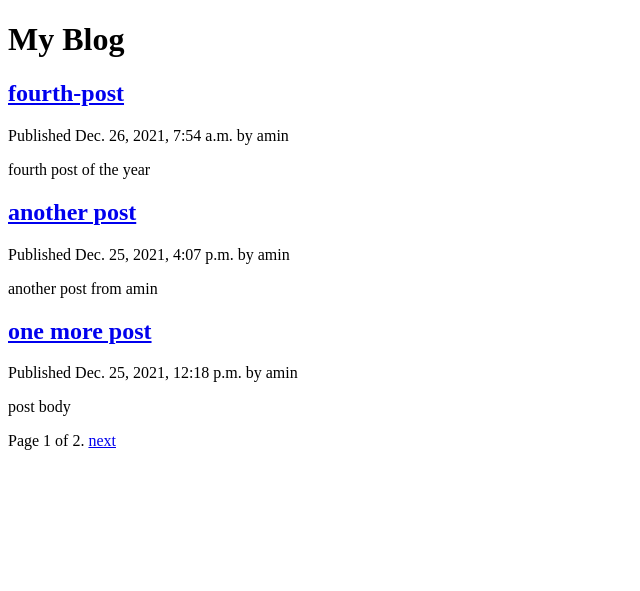
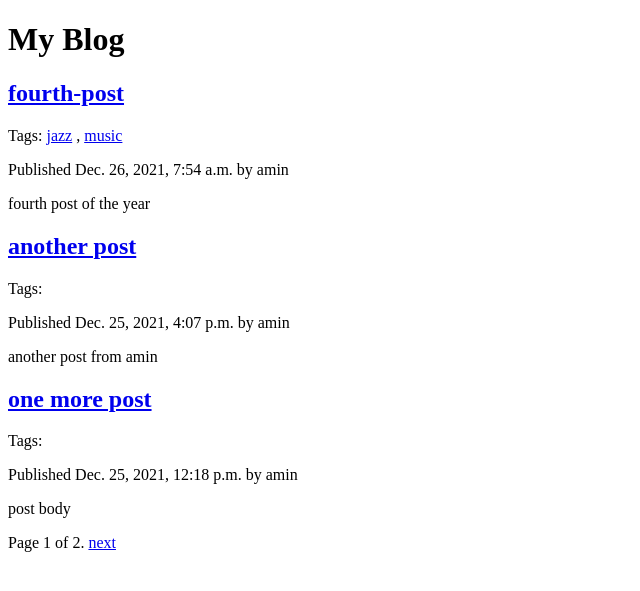
Before and after one commit to aminMuktar/django_template, a Django app: page /blog/ in a window 1280 px wide. Shown: the top 591 px of the page, without its empty margins (0-640 px from the left). Run offline with Django 3.2, Linux system fonts and the light colour scheme; data comes from the database, SQL or seed files in the repository; both versions use the stored data as it was after the commit; parts of the project's set-up code (start-up, migrations or seed data) failed here and were passed over.

Commit message:
added editted template

```diff
--- a/blog/models.py
+++ b/blog/models.py
@@ -2,6 +2,8 @@ from django.db import models
 from django.utils import timezone
 from django.contrib.auth.models import User
 from django.urls import reverse
+from taggit.managers import TaggableManager
+
 
 # Create your models here.
 class PublishedManager(models.Manager):
@@ -22,6 +24,7 @@ class Post(models.Model):
     status=models.CharField(max_length=10,choices=STATUS_CHOICES,default='draft')
     objects=models.Manager()
     published=PublishedManager()
+    tags=TaggableManager()
 
     class Meta:
         ordering=('-publish',)
--- a/blog/templates/blog/post/detail.html
+++ b/blog/templates/blog/post/detail.html
@@ -7,6 +7,12 @@
     <p class="date">Published {{ post.publish }} by {{ post.author}}</p>
     {{ post.body|linebreaks }}
     <p><a href="{% url 'blog:post_share' post.id %}">share this post</a><p>
+    <h2>Similar posts</h2>
+    {% for post in similar_posts in  %}
+        <p><a href="{{ post.get_absolute_url }}">{{ post.title }}</a></p>
+    {% empty %}
+        there are no similar posts yet.
+    {% endfor %}
     {% with comments.count as total_comments %}
         <h2>{{ total_comments }} comment{{ total_comments|pluralize }}</h2>
     {% endwith %}
--- a/blog/templates/blog/post/list.html
+++ b/blog/templates/blog/post/list.html
@@ -2,8 +2,18 @@
 {% block title %}My Blog{% endblock title %}
 {% block content %}
     <h1>My Blog</h1>
+    {% if tag %}
+        <h2>posts tagged with "{{ tag.name }}"</h2>
+    {% endif %}
     {% for post in posts %}
         <h2><a href="{{ post.get_absolute_url }}">{{ post.title }}</a></h2>
+        <p class="tags">
+            Tags:
+            {% for tag in post.tags.all %}
+                <a href="{% url 'blog:post_list_by_tag' tag.slug %}">{{ tag.name }}</a>
+                {% if not forloop.last %},{% endif %}
+            {% endfor %}
+        </p>
         <p class="date">Published {{ post.publish }} by {{ post.author}}</p>
         {{ post.body|truncatewords:30|linebreaks }}
     {% endfor %}
--- a/blog/urls.py
+++ b/blog/urls.py
@@ -5,6 +5,7 @@ app_name='blog'
 
 urlpatterns = [
     path('',views.post_list,name='post_list'),
+    path('tags/<tag_slug>/',views.post_list,name='post_list_by_tag'),
     path('<int:year>/<int:month>/<int:day>/<post>/',views.post_detail,name='post_detail'),
     path('<post_id>/share/',views.post_share,name='post_share')
 ]
--- a/blog/views.py
+++ b/blog/views.py
@@ -3,11 +3,16 @@ from blog.models import Post,Comment
 from django.core.paginator import Paginator,EmptyPage,PageNotAnInteger
 from blog.forms import EmailPostForm,CommentForm
 from django.core.mail import message, send_mail
+from taggit.models import Tag
+from django.db.models import Count
 
 
-
-def post_list(request):
+def post_list(request,tag_slug=None):
     object_list=Post.published.all()
+    tag=None
+    if tag_slug:
+        tag=get_object_or_404(Tag,slug=tag_slug)
+        object_list=object_list.filter(tags__in=[tag])
     # retrieve max of 3 pages
     paginator=Paginator(object_list,3)
     page=request.GET.get('page')
@@ -17,7 +22,7 @@ def post_list(request):
         posts=paginator.page(1)
     except EmptyPage:
         posts=paginator.page(paginator.num_pages)
-    return render(request,'blog/post/list.html',{'posts':posts})
+    return render(request,'blog/post/list.html',{'posts':posts,'tag':tag})
 
 def post_detail(request,year,month,day,post):
     post=get_object_or_404(Post,slug=post,
@@ -35,9 +40,14 @@ def post_detail(request,year,month,day,post):
             new_comment.save()
     else:
         comment_form=CommentForm()
+
+    post_tags_id=post.tags.values_list('id',flat=True)
+    similar_posts=Post.published.filter(tags__in=post_tags_id).exclude(id=post.id)
+    similar_posts=similar_posts.annotate(same_tags=Count('tags')).order_by('-same_tags','-published')[:4]
     return render(request,'blog/post/detail.html',{'post':post,
                                                     'comments':comments,
-                                                    'comment_form':comment_form
+                                                    'comment_form':comment_form,
+                                                    'similar_posts':similar_posts
                                                 })
 
 def post_share(request,post_id):
--- a/mysite/settings.py
+++ b/mysite/settings.py
@@ -37,7 +37,8 @@ INSTALLED_APPS = [
     'django.contrib.sessions',
     'django.contrib.messages',
     'django.contrib.staticfiles',
-    'blog'
+    'blog',
+    'taggit',
 ]
 
 MIDDLEWARE = [
```
Also changed, not shown: blog/migrations/0003_post_tags.py (added), db.sqlite3.
